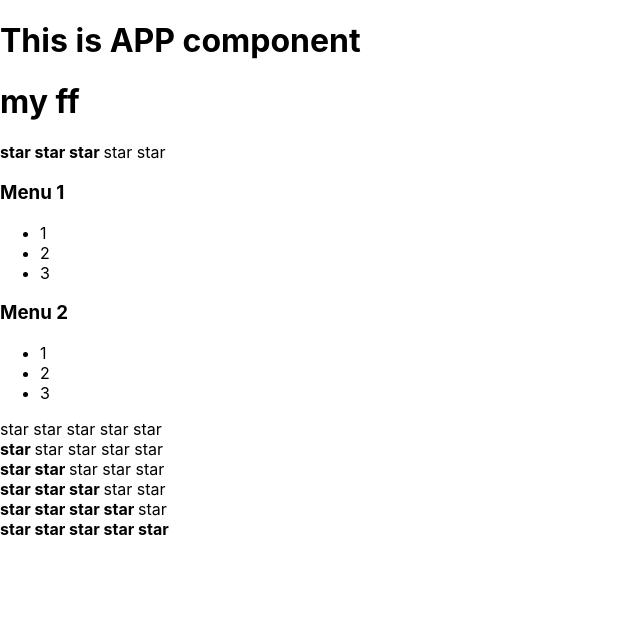
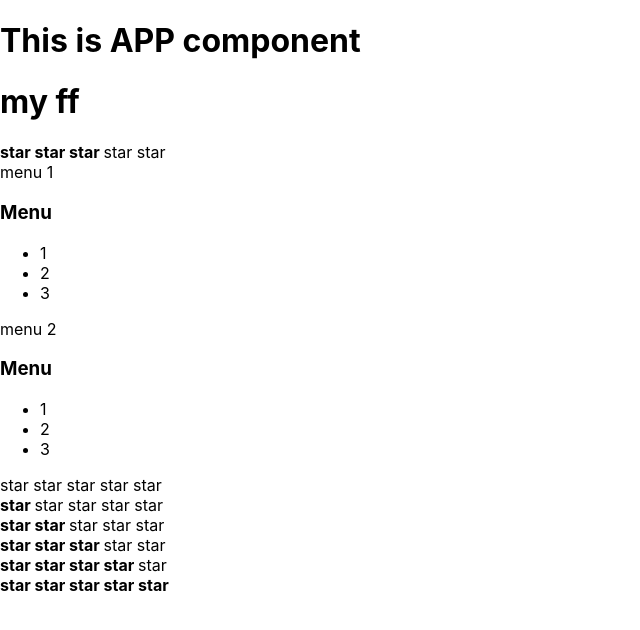
Before and after one commit to mayakovslky/kabzda-kak-podrobno-learning, a React (Create React App) app: page / in a window 1280 px wide. Shown: the top 630 px of the page, without its empty margins (0-640 px from the left). Built offline with nearby package versions, Linux system fonts and the light colour scheme.

Commit message:
Revert "04. refactoring props and types for AccordionTitle"
This reverts commit 385ece7036ac424f02456c2c655d998e89d1aa2d.

```diff
--- a/src/App.tsx
+++ b/src/App.tsx
@@ -14,8 +14,8 @@ function App() {
             <PageTitle title={'my ff'}/>
 
             <Rating value={3}/>
-            <Accordion title={'Menu 1'}/>
-            <Accordion title={'Menu 2'}/>
+            <Accordion title={'menu 1'}/>
+            <Accordion title={'menu 2'}/>
 
             <Rating value={0}/>
             <Rating value={1}/>
--- a/src/components/Accordion.tsx
+++ b/src/components/Accordion.tsx
@@ -14,14 +14,14 @@ export function Accordion(props: AccordionType) {
 }
 
 type AccordionTitleType = {
-    title: string
+    title: {}
 }
 
 function AccordionTitle(props: AccordionTitleType) {
     return (
         <>
-
-            <h3>{props.title}</h3>
+            {props.title}
+            <h3>Menu</h3>
         </>
     )
 }
```
